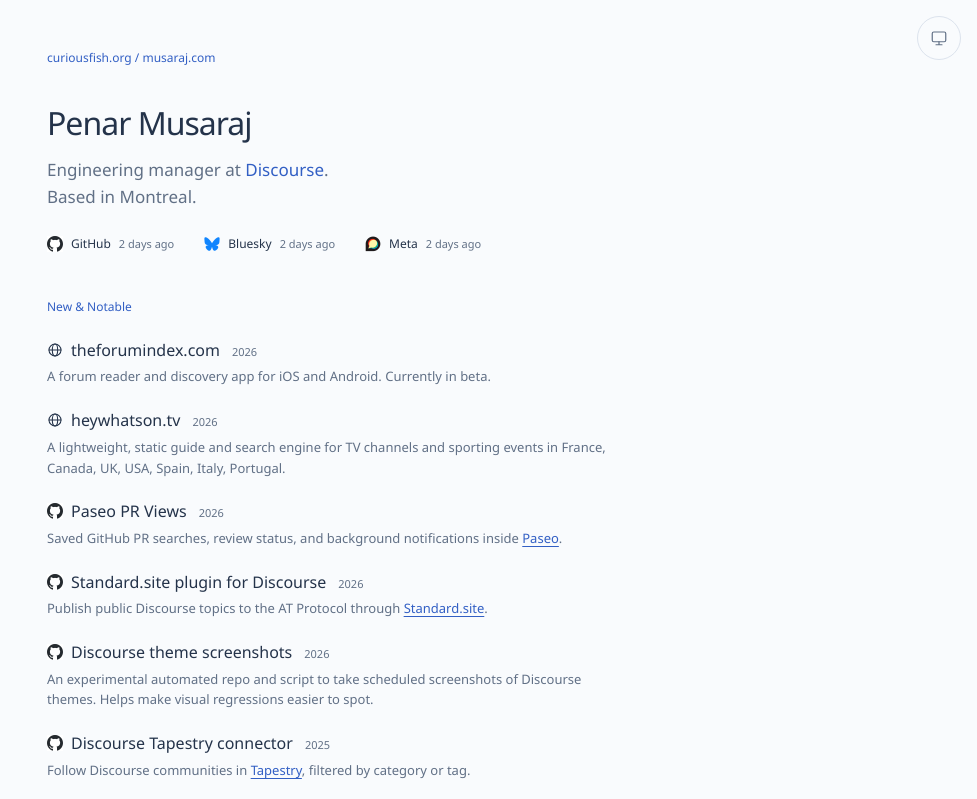
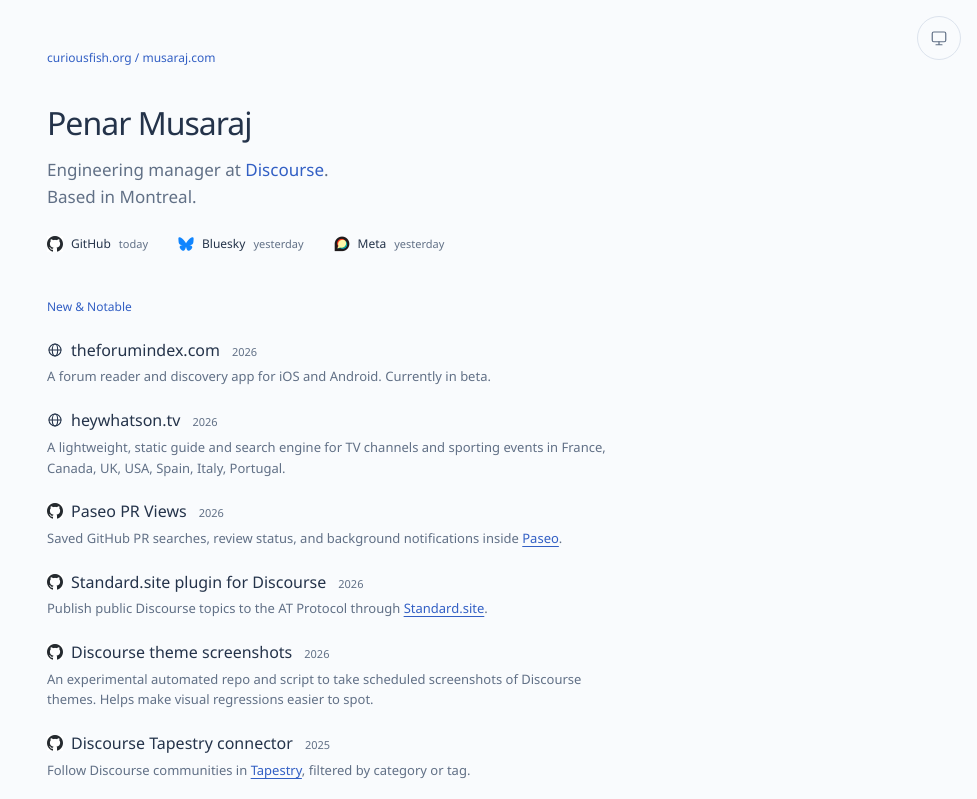
Before and after one commit to pmusaraj/curiousfish.org, a plain HTML site: page index.html in a window 1280 px wide. Shown: the top 799 px of the page, without its empty margins (303-1280 px from the left). Drawn offline with Linux system fonts and the light colour scheme.

Commit message:
Update profile stats and music

```diff
--- a/index.html
+++ b/index.html
@@ -24,9 +24,9 @@
       <h1>Penar Musaraj</h1>
       <p class="intro">Engineering manager at <a href="https://www.discourse.org">Discourse</a>.<br>Based in Montreal.</p>
       <nav class="socials" aria-label="Social profiles">
-        <a href="https://github.com/pmusaraj" title="Last activity"><img src="images/social-github.png" alt=""><span>GitHub</span><time class="stat" datetime="2026-11-25T17:49:57Z" title="Last activity" aria-label="Last activity: today">today</time></a>
-        <a href="https://bsky.app/profile/musaraj.com" title="Last activity"><img src="images/social-bluesky.png" alt=""><span>Bluesky</span><time class="stat" datetime="2026-11-25T00:38:15.635000Z" title="Last activity" aria-label="Last activity: today">today</time></a>
-        <a href="https://meta.discourse.org/u/pmusaraj" title="Last activity"><img src="images/social-discourse.png" alt=""><span>Meta</span><time class="stat" datetime="2026-11-25T16:48:51.229000Z" title="Last activity" aria-label="Last activity: today">today</time></a>
+        <a href="https://github.com/pmusaraj" title="Last activity"><img src="images/social-github.png" alt=""><span>GitHub</span><time class="stat" datetime="2026-11-27T17:19:29Z" title="Last activity" aria-label="Last activity: today">today</time></a>
+        <a href="https://bsky.app/profile/musaraj.com" title="Last activity"><img src="images/social-bluesky.png" alt=""><span>Bluesky</span><time class="stat" datetime="2026-11-26T21:35:47.545000Z" title="Last activity" aria-label="Last activity: yesterday">yesterday</time></a>
+        <a href="https://meta.discourse.org/u/pmusaraj" title="Last activity"><img src="images/social-discourse.png" alt=""><span>Meta</span><time class="stat" datetime="2026-11-26T21:46:00.398000Z" title="Last activity" aria-label="Last activity: yesterday">yesterday</time></a>
       </nav>
     </header>
     <section aria-labelledby="projects-title">
```
Also changed, not shown: profile-stats.json (+4 -4 lines), 1 other file.
